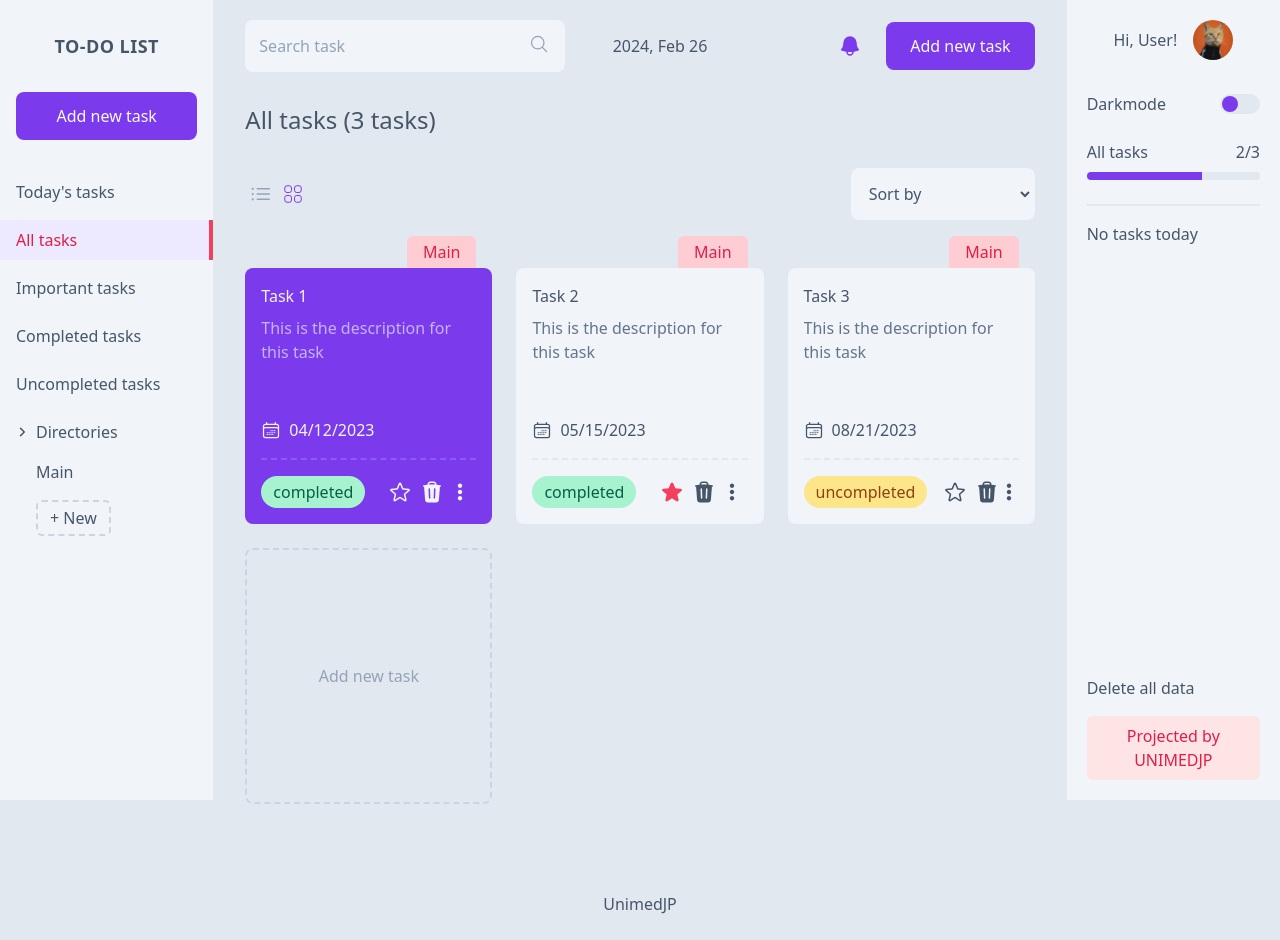
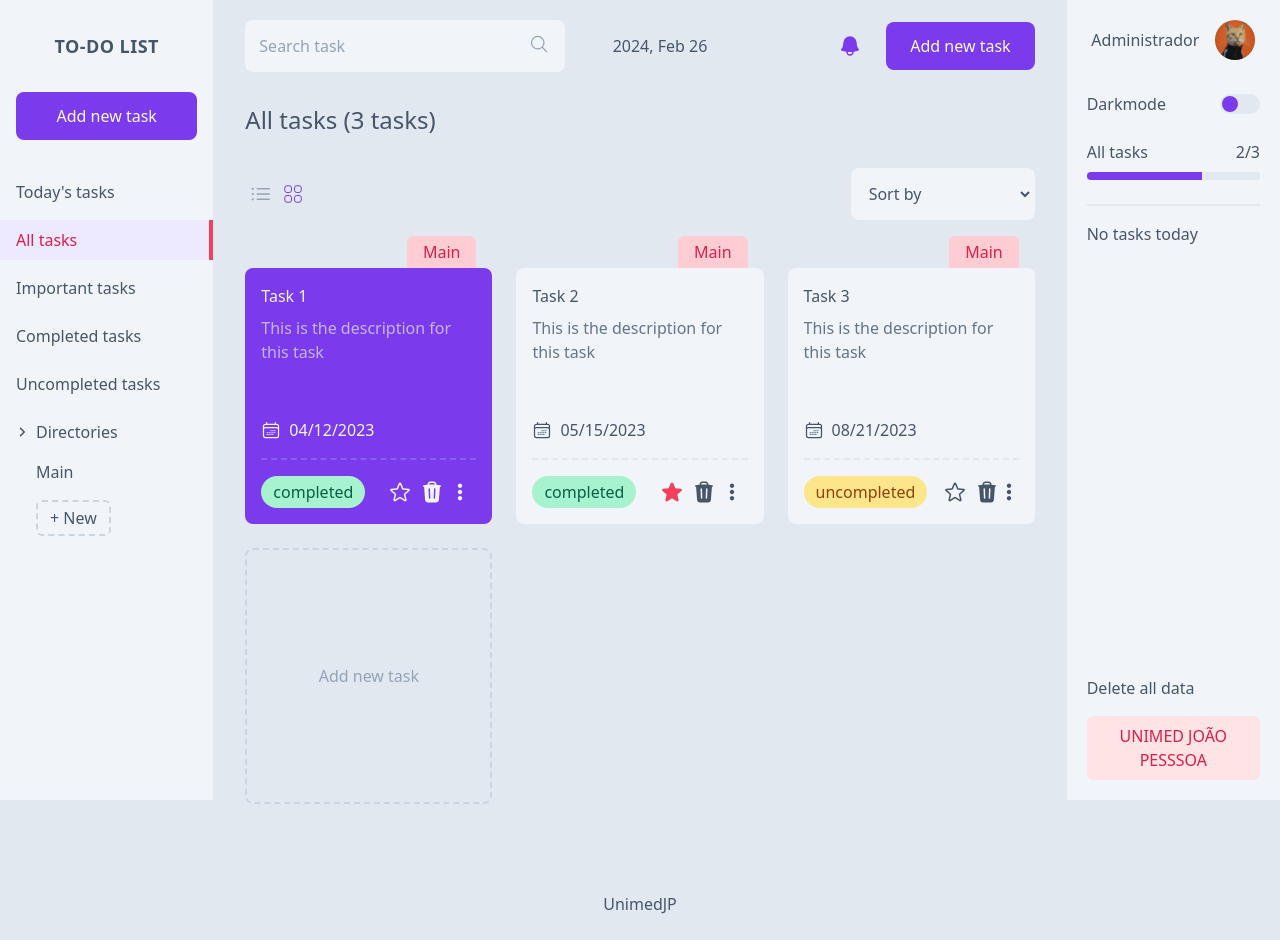
Before and after one commit to Hugoliraaa/unimedtasks, a React (Create React App) app: page / in a window 1280 px wide. Built offline with nearby package versions, Linux system fonts and the light colour scheme.

Commit message:
UPDATE3.0

```diff
--- a/src/components/AccountSection/AccountData.tsx
+++ b/src/components/AccountSection/AccountData.tsx
@@ -24,7 +24,7 @@ const AccountData: React.FC = () => {
     >
       <section className="p-5 flex flex-col h-full">
         <span className="flex items-center mx-auto">
-          <span className="font-medium">Hi, User!</span>
+          <span className="font-medium">Administrador</span>
           <img src={avatar1} alt="cat" className="w-10 rounded-full ml-4" />
         </span>
 
@@ -33,10 +33,10 @@ const AccountData: React.FC = () => {
         <TasksDone />
         <DeleteTasks />
         <a
-          href="https://github.com/aridsm"
+          href=""
           className="mt-4 bg-rose-100 p-2 rounded-md text-rose-600 text-center transition hover:bg-rose-200 dark:bg-slate-700/[.3] dark:text-slate-200"
         >
-          Projected by UNIMEDJP
+          UNIMED JOÃO PESSSOA
         </a>
       </section>
     </LayoutMenus>
```
